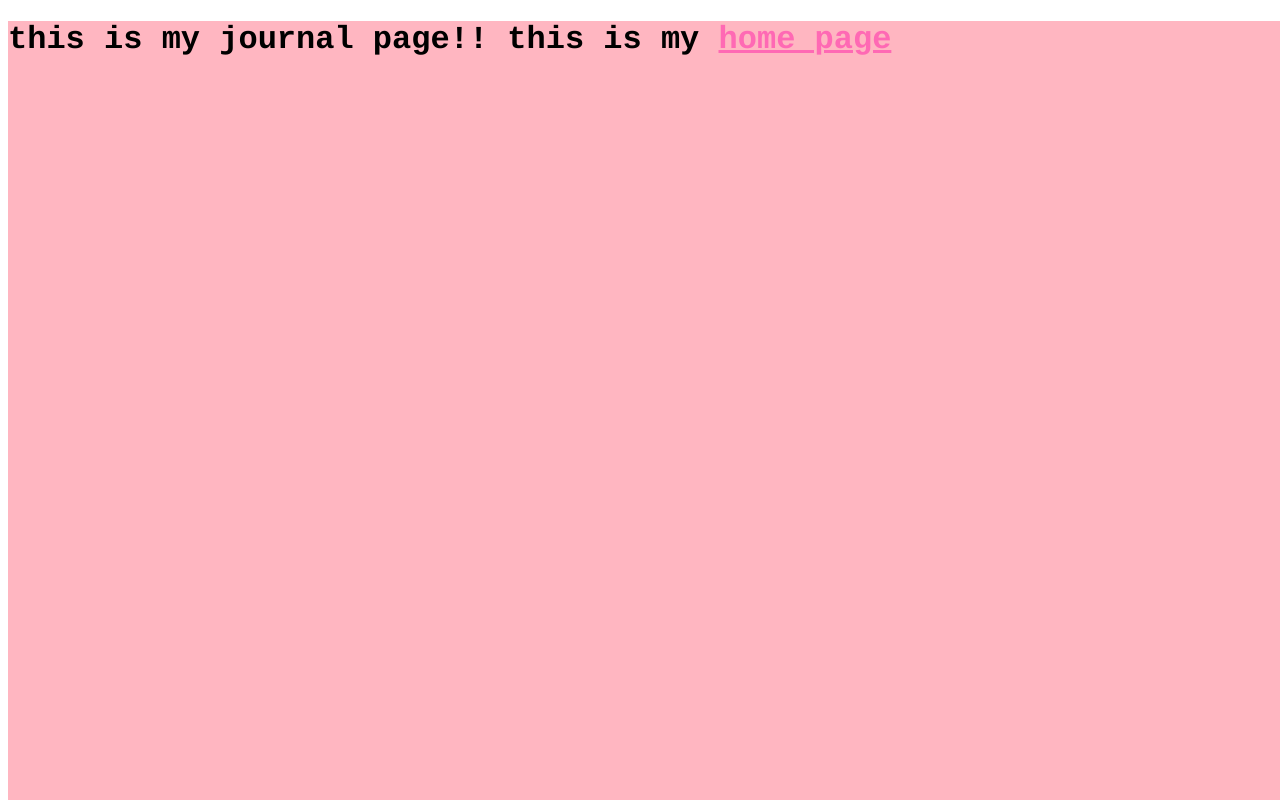
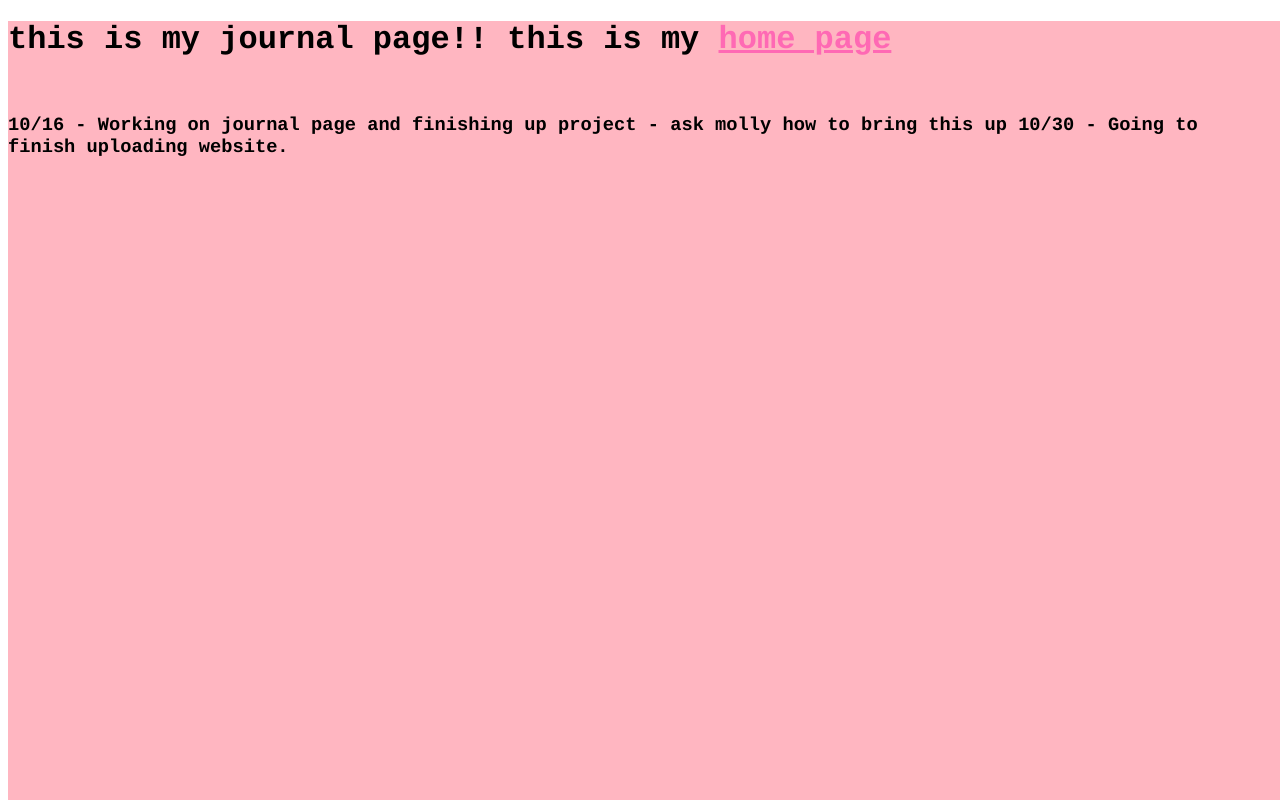
Before and after one commit to GiaPrincessSparkle/GiaPrincessSparkle.github.io, a plain HTML site: page journal.html in a window 1280 px wide. Shown: the top 800 px of the page. Drawn offline with Linux system fonts and the light colour scheme.

Commit message:
Brought journal entry higher

```diff
--- a/journal.html
+++ b/journal.html
@@ -18,6 +18,11 @@
 		color:hotpink;
 	}
 
+	h3{
+		position: relative;
+		top: -2950px;
+		font-family: courier;
+	}
 
 
 
@@ -30,11 +35,14 @@
 	<h1>
 	this is my journal page!!
 	this is my <a href="index.html">home page</a>
+
 	<br><br>
 	<h1>
 
 	<h3>
 	10/16 - Working on journal page and finishing up project - ask molly how to bring this up
+
+	10/30 - Going to finish uploading website.
 
 	</h3>
 
```
